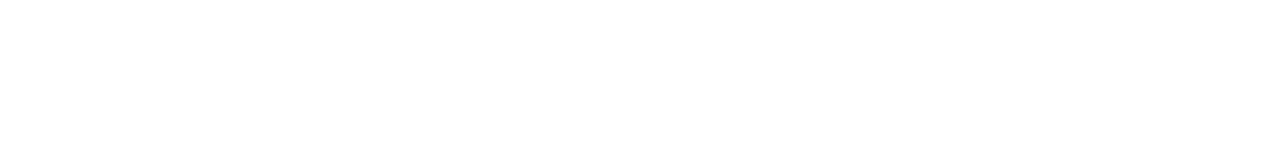
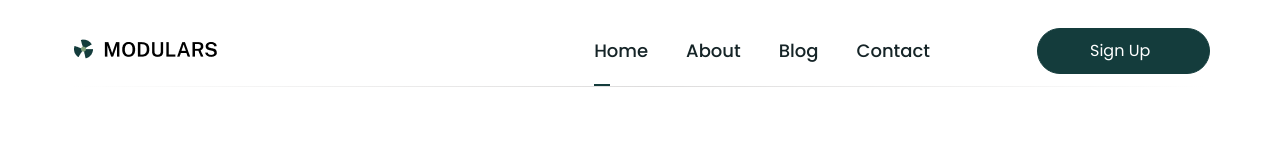
Before and after one commit to CuogTrn/htmlcss-project-03.1, a plain HTML site: page index.html in a window 1280 px wide. Drawn offline with Linux system fonts and the light colour scheme.

Commit message:
Create header

```diff
--- a/assets/css/styles.css
+++ b/assets/css/styles.css
@@ -34,3 +34,90 @@ body {
     max-width: calc(100% - 48px);
     margin: 0 auto;
 }
+
+a {
+    text-decoration: none;
+}
+
+.btn {
+    min-width: 173px;
+    padding: 14px 52px;
+    color: #fff;
+    border-radius: 40px;
+    border: 1.5px solid #143c3c;
+    background: var(--Primary-color-black-green, #143c3c);
+    outline: none;
+}
+
+.btn:hover {
+    background: var(--Secondary-color-blue);
+    border-color: var(--Secondary-color-blue);
+}
+
+/* Header */
+.header__body {
+    position: relative;
+    display: flex;
+    align-items: center;
+    padding: 28px 0 13px;
+}
+
+.header__body::after {
+    position: absolute;
+    display: block;
+    bottom: 0;
+    left: 0;
+    right: 0;
+    content: "";
+    background: linear-gradient(
+        90deg,
+        #fff 0%,
+        #dddcdc 51.09%,
+        rgba(212, 212, 212, 0) 99.68%
+    );
+    width: 100%;
+    height: 1px;
+}
+
+.navbar {
+    margin-left: auto;
+}
+.navbar__list {
+    display: flex;
+    margin-left: auto;
+}
+
+.navbar__item {
+    padding: 0 19px;
+}
+
+.navbar__item:hover {
+    text-shadow: 1px 0 0 currentColor;
+}
+
+.navbar__link {
+    color: var(--Primary-color-black, #152427);
+    font-size: 1.8rem;
+    font-weight: 500;
+    line-height: 2;
+}
+
+.navbar__link--active {
+    position: relative;
+}
+
+.navbar__link--active::after {
+    content: "";
+    position: absolute;
+    bottom: -23px;
+    left: 0;
+    right: 0;
+    width: 16px;
+    height: 2px;
+    background: var(--Primary-color-black-green, #143c3c);
+}
+
+.header-action__btn {
+    display: block;
+    margin-left: 88px;
+}
--- a/index.html
+++ b/index.html
@@ -95,6 +95,39 @@
         <link rel="stylesheet" href="./assets/css/styles.css" />
     </head>
     <body>
+        <header class="header">
+            <div class="container">
+                <div class="header__body">
+                    <a href="#!">
+                        <img src="./assets/img/modulars-logo.png" alt="" />
+                    </a>
 
+                    <nav class="navbar">
+                        <ul class="navbar__list">
+                            <li class="navbar__item">
+                                <a
+                                    href="#!"
+                                    class="navbar__link navbar__link--active"
+                                    >Home</a
+                                >
+                            </li>
+                            <li class="navbar__item">
+                                <a href="#!" class="navbar__link">About</a>
+                            </li>
+                            <li class="navbar__item">
+                                <a href="#!" class="navbar__link">Blog</a>
+                            </li>
+                            <li class="navbar__item">
+                                <a href="#!" class="navbar__link">Contact</a>
+                            </li>
+                        </ul>
+                    </nav>
+
+                    <div class="header-action">
+                        <a href="" class="header-action__btn btn">Sign Up</a>
+                    </div>
+                </div>
+            </div>
+        </header>
     </body>
 </html>
```
